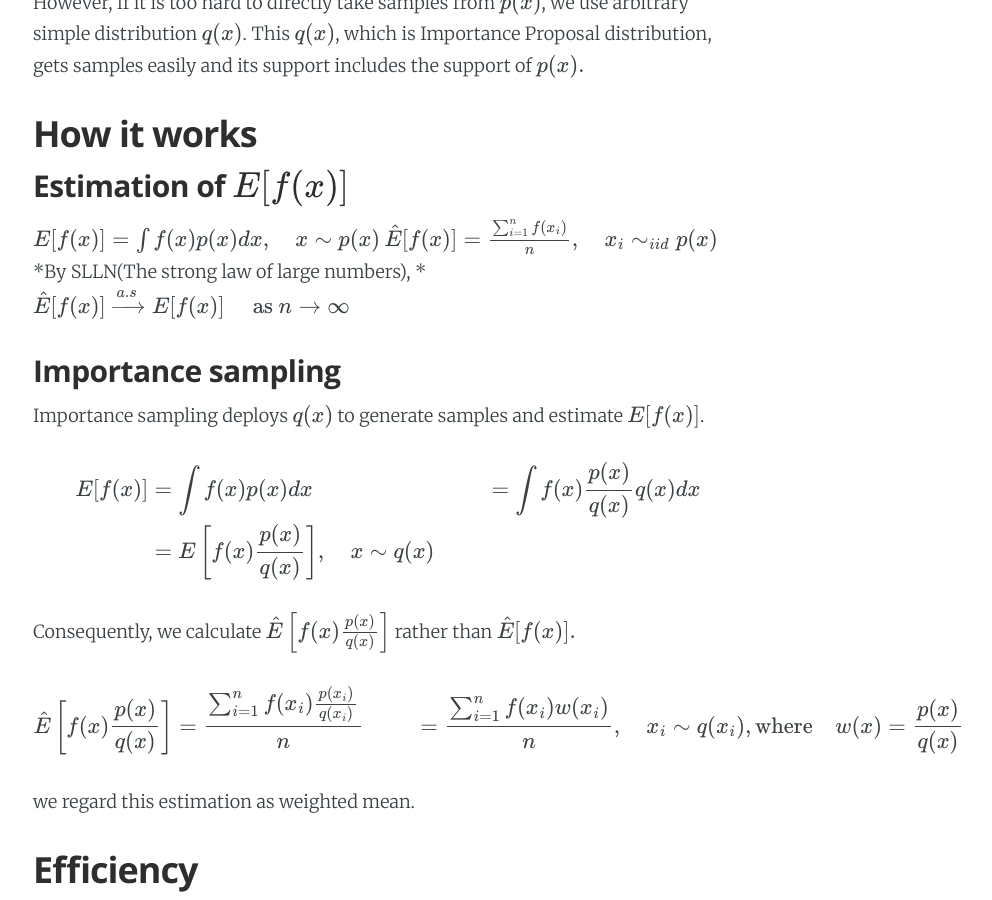
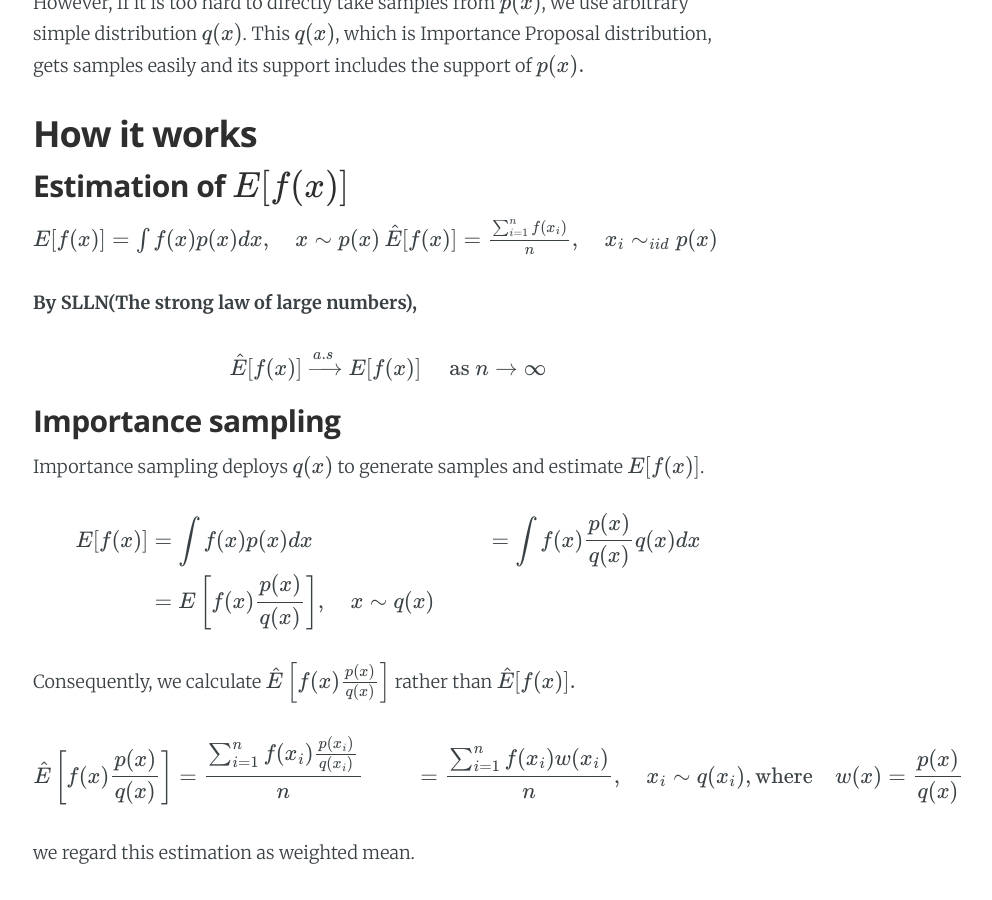
Before and after one commit to DasomKang/dasomkang.github.io, a Jekyll site: the page built from _posts/2018-09-08-importance-sampling.md, in a window 1280 px wide and 900 px high, scrolled down 911 px. Shown: the whole window, without its empty margins (252-1244 px from the left). Built offline with Jekyll 4.4.1, drawn with Linux system fonts in a browser that asks for light colours; nearby versions of some CDN libraries; formulas are drawn with MathJax 3.

Commit message:
포스트 수정

```diff
--- a/_posts/2018-09-08-importance-sampling.md
+++ b/_posts/2018-09-08-importance-sampling.md
@@ -39,7 +39,9 @@ However, if it is too hard to directly take samples from $p(x)$, we use arbitrar
 
 $$E[f(x)] = 	\int f(x)p(x)dx, \quad x \sim p(x) $$
 $$\hat E [f(x)] = \frac{\sum_{i=1}^nf(x_i)}{n}, \quad x_i \sim_{iid} p(x)$$
-*By SLLN(The strong law of large numbers),  *
+
+**By SLLN(The strong law of large numbers),**
+
 $$ \hat E [f(x)]  \xrightarrow[]{a.s} E[f(x)] \quad \text{ as } n \rightarrow \infty$$
 
 
```
